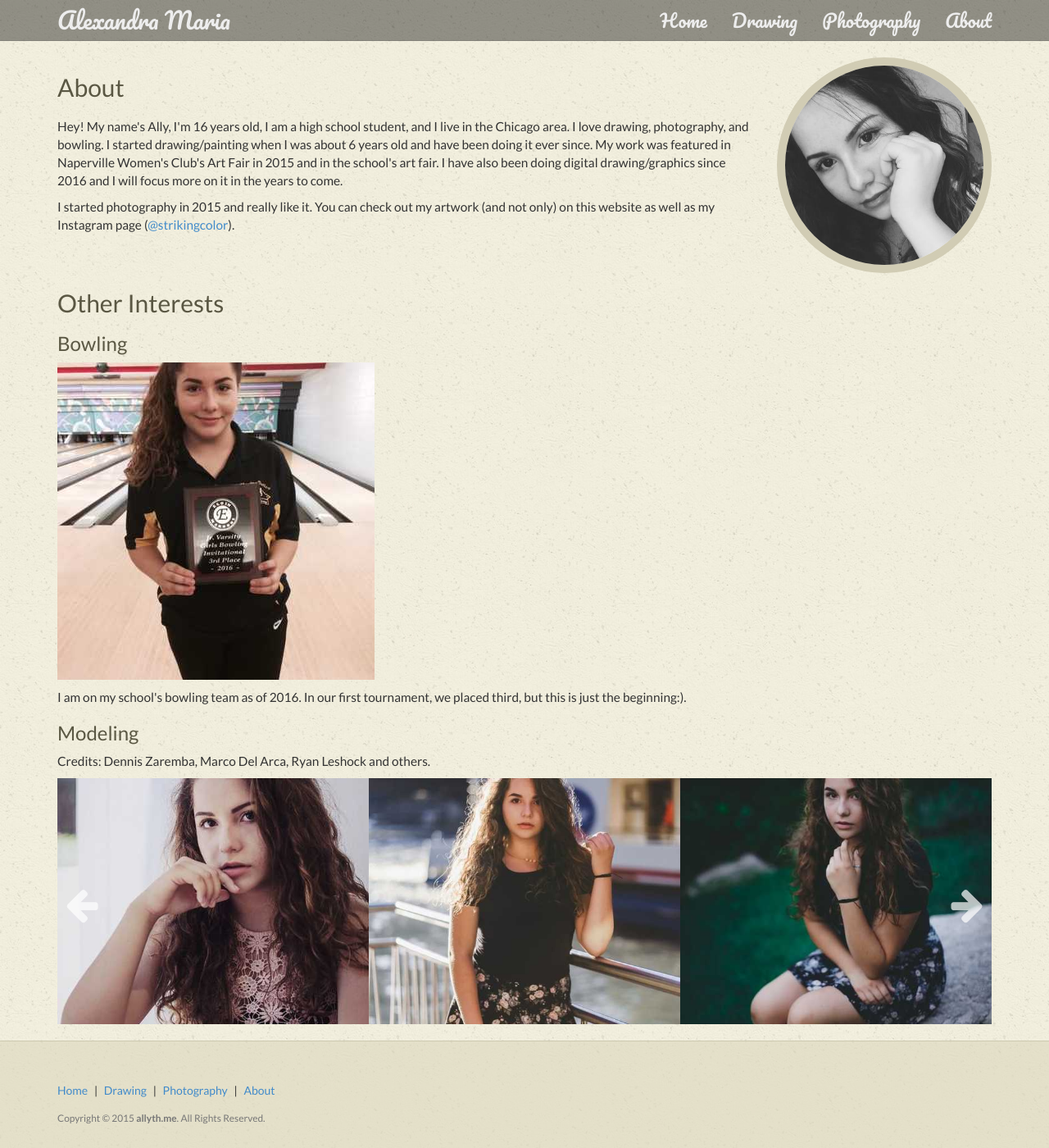
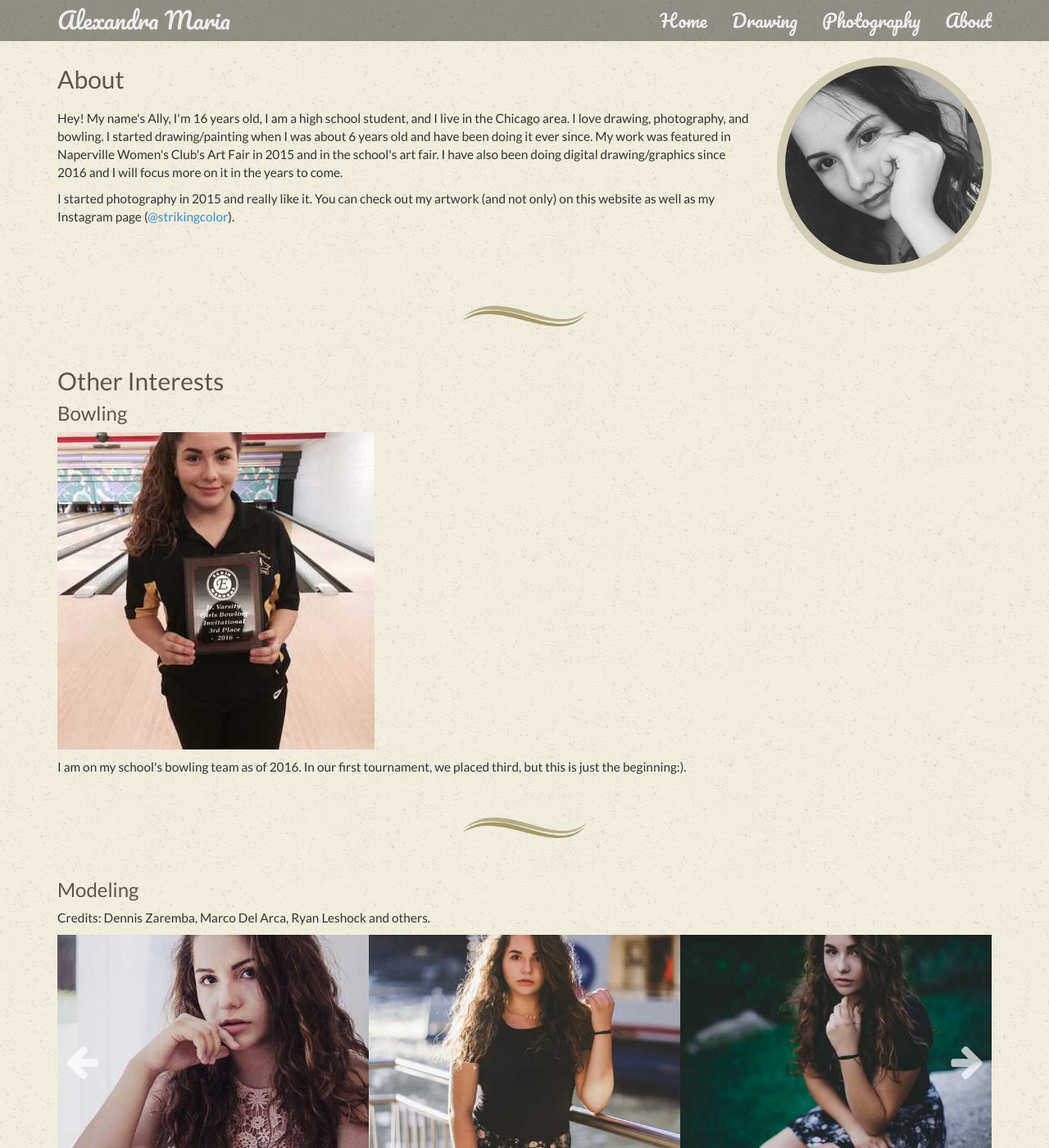
Before and after one commit to allyth/allyth, a Jekyll site: the page built from about.html, in a window 1280 px wide and 1400 px high. Shown: the whole window at 82% size. Built offline with Jekyll 4.4.1, drawn with Linux system fonts in a browser that asks for light colours.

Commit message:
Add dividers

```diff
--- a/about.html
+++ b/about.html
@@ -24,6 +24,10 @@ title: About
             </div>
         </div>
 
+        <div class="divider">
+            <img src="/img/site/dividers/curvy.png" />
+        </div>
+
         <div class="row">
             <div class="col-md-12">
                 <h2>Other Interests</h2>
@@ -35,6 +39,10 @@ title: About
                 </p>
 
                 <p>I am on my school's bowling team as of 2016. In our first tournament, we placed third, but this is just the beginning:).</p>
+
+                <div class="divider">
+                    <img src="/img/site/dividers/curvy.png" />
+                </div>
 
                 <h3>Modeling</h3>
                 <p>Credits: Dennis Zaremba, Marco Del Arca, Ryan Leshock and others.</p>
--- a/css/page.css
+++ b/css/page.css
@@ -11,6 +11,7 @@ h1, h2, h3, h4 {
 div.content {
     padding-bottom: 10px;
     padding-top: 10px;
+    position: relative;
 }
 
 ul.gallery {
@@ -76,6 +77,15 @@ footer {
     border-top: 1px solid #cdc9b0;
 }
 
+div.divider {
+    padding: 40px;
+    text-align: center;
+}
+
+div.divider img {
+    width: 150px;
+}
+
 .carousel-container {
     position: relative;
 }
--- a/css/style.css
+++ b/css/style.css
@@ -12,6 +12,10 @@ html {
 
 body {
     font-family: "Lato","Helvetica Neue",Helvetica,Arial,sans-serif;
+}
+
+h1, .h1, h2, .h2, h3, .h3 {
+    margin-top: 10px;
 }
 
 .lead {
```
Also changed, not shown: img/site/dividers/curvy.png (added).
